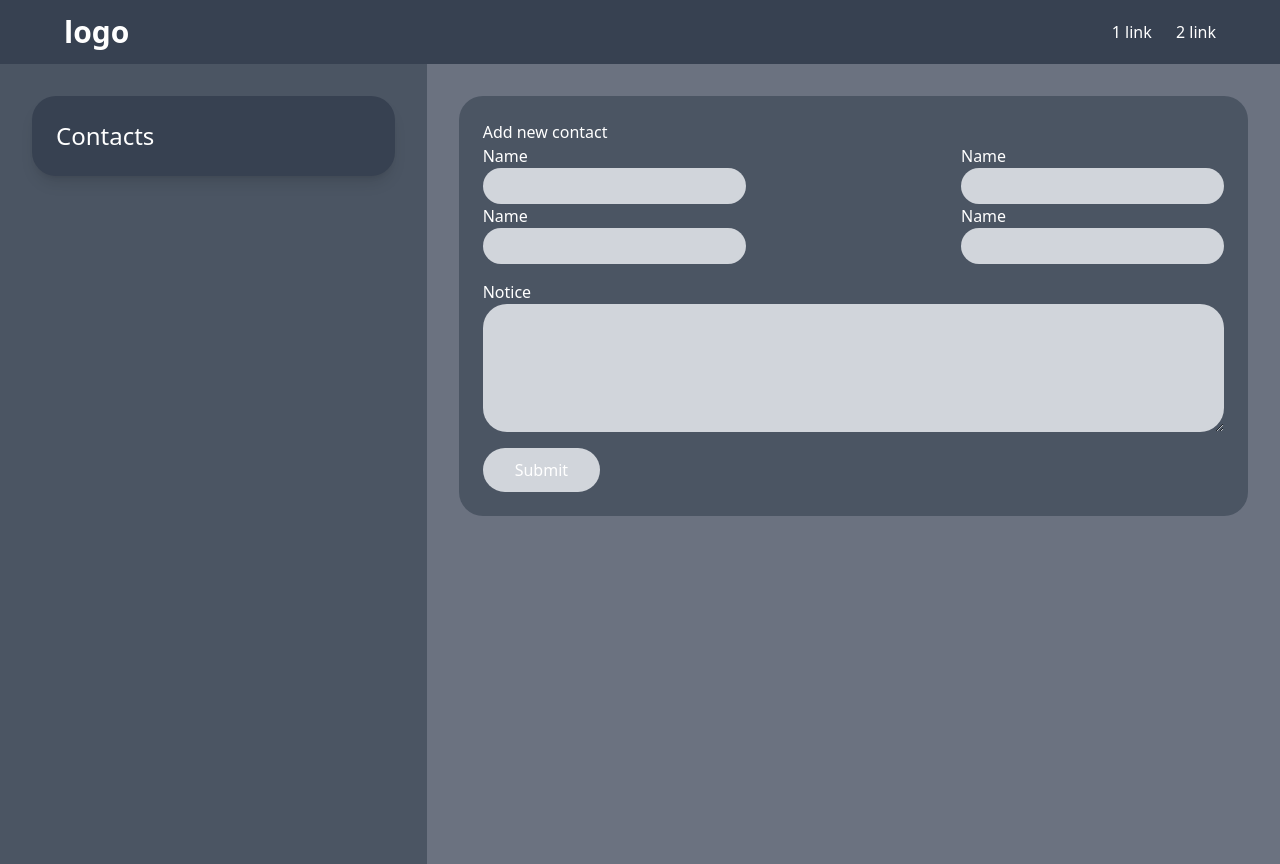
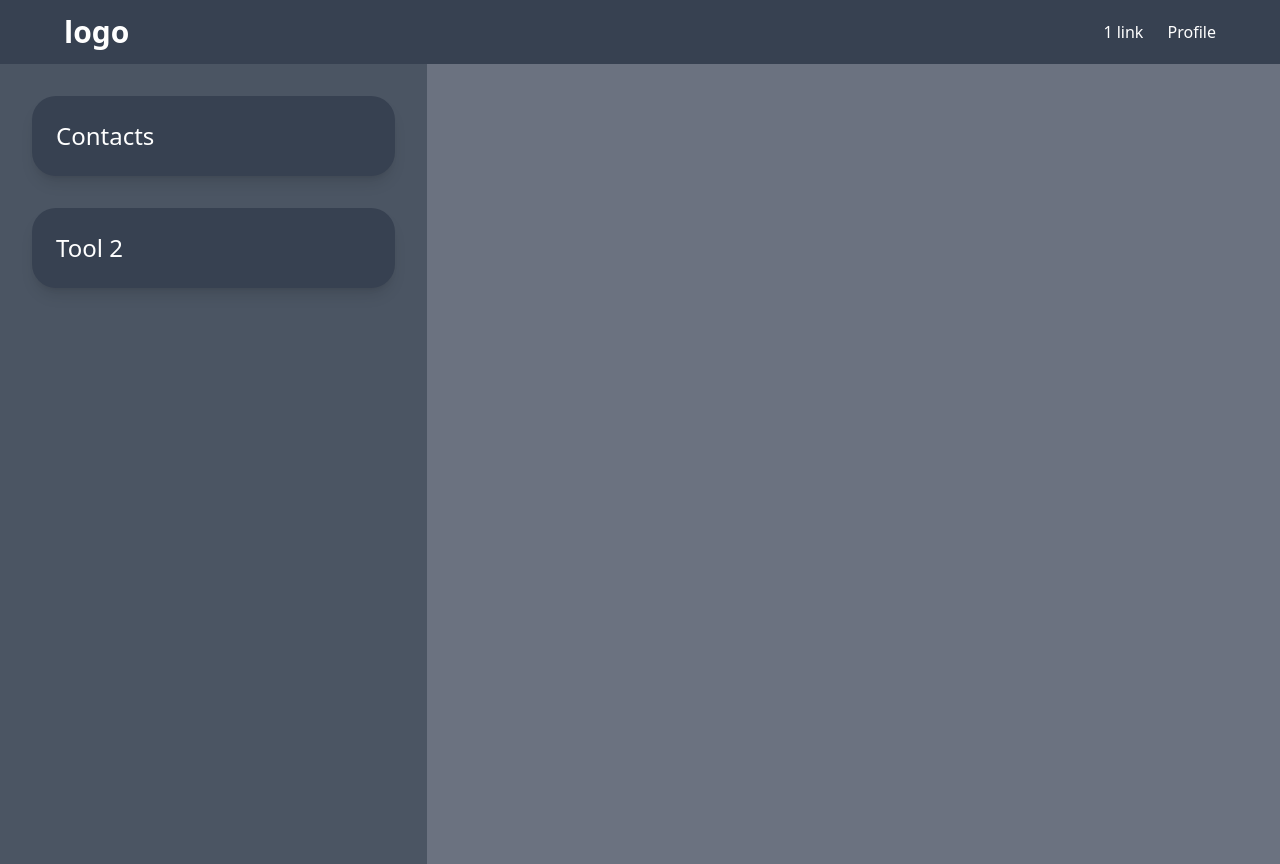
Before and after one commit to chikundant/Contacts, a Flask app: page / in a window 1280 px wide. Run offline with Flask 2, Linux system fonts and the light colour scheme.

```diff
--- a/project/models.py
+++ b/project/models.py
@@ -8,9 +8,9 @@ Base = declarative_base()
 class Contact(UserMixin, Base):
     __tablename__ = 'contacts'
 
-    id = Column(Integer, primary_key=True)
+    id = Column(Integer, primary_key=True, autoincrement=True)
     name = Column(String(50))
     surname = Column(String(50))
-    email = Column(String(50), unique=True)
+    email = Column(String(50))
     number = Column(String(50), unique=True)
     notice = Column(String(200))
--- a/project/routes/main.py
+++ b/project/routes/main.py
@@ -5,4 +5,4 @@ main = Blueprint('main', __name__)
 
 @main.route('/')
 def index():
-    return render_template('main.html')
+    return render_template('index.html')
--- a/project/static/css/style.css
+++ b/project/static/css/style.css
@@ -551,38 +551,21 @@ video {
   position: static;
 }
 
-.fixed {
-  position: fixed;
-}
-
-.absolute {
-  position: absolute;
-}
-
-.z-10 {
-  z-index: 10;
-}
-
-.m-8 {
-  margin: 2rem;
-}
-
-.mx-auto {
-  margin-left: auto;
-  margin-right: auto;
-}
-
 .my-4 {
   margin-top: 1rem;
   margin-bottom: 1rem;
 }
 
-.mb-4 {
-  margin-bottom: 1rem;
+.mb-8 {
+  margin-bottom: 2rem;
 }
 
-.mb-8 {
-  margin-bottom: 2rem;
+.mt-4 {
+  margin-top: 1rem;
+}
+
+.ml-6 {
+  margin-left: 1.5rem;
 }
 
 .block {
@@ -597,64 +580,28 @@ video {
   display: grid;
 }
 
-.h-screen {
-  height: 100vh;
-}
-
-.h-5 {
-  height: 1.25rem;
-}
-
-.h-10 {
-  height: 2.5rem;
-}
-
-.h-40 {
-  height: 10rem;
-}
-
-.h-20 {
-  height: 5rem;
+.hidden {
+  display: none;
 }
 
 .h-16 {
   height: 4rem;
 }
 
-.h-full {
-  height: 100%;
-}
-
 .h-24 {
   height: 6rem;
 }
 
-.h-28 {
-  height: 7rem;
-}
-
-.h-36 {
-  height: 9rem;
-}
-
-.h-12 {
-  height: 3rem;
+.h-32 {
+  height: 8rem;
 }
 
 .h-9 {
   height: 2.25rem;
 }
 
-.h-32 {
-  height: 8rem;
-}
-
-.w-full {
-  width: 100%;
-}
-
-.w-48 {
-  width: 12rem;
+.h-screen {
+  height: 100vh;
 }
 
 .w-1\/3 {
@@ -665,20 +612,22 @@ video {
   width: 66.666667%;
 }
 
-.w-1 {
-  width: 0.25rem;
+.w-40 {
+  width: 10rem;
 }
 
-.w-8 {
-  width: 2rem;
-}
-
-.w-24 {
-  width: 6rem;
+.w-full {
+  width: 100%;
 }
 
 .cursor-pointer {
   cursor: pointer;
+}
+
+.select-none {
+  -webkit-user-select: none;
+     -moz-user-select: none;
+          user-select: none;
 }
 
 .flex-col {
@@ -693,16 +642,8 @@ video {
   align-items: center;
 }
 
-.justify-center {
-  justify-content: center;
-}
-
 .justify-between {
   justify-content: space-between;
-}
-
-.justify-evenly {
-  justify-content: space-evenly;
 }
 
 .space-x-5 > :not([hidden]) ~ :not([hidden]) {
@@ -711,21 +652,13 @@ video {
   margin-left: calc(1.25rem * calc(1 - var(--tw-space-x-reverse)));
 }
 
-.overflow-scroll {
-  overflow: scroll;
-}
-
 .rounded-3xl {
   border-radius: 1.5rem;
 }
 
-.rounded-bl-3xl {
-  border-bottom-left-radius: 1.5rem;
-}
-
-.bg-slate-200 {
+.bg-gray-300 {
   --tw-bg-opacity: 1;
-  background-color: rgb(226 232 240 / var(--tw-bg-opacity));
+  background-color: rgb(209 213 219 / var(--tw-bg-opacity));
 }
 
 .bg-gray-500 {
@@ -733,24 +666,9 @@ video {
   background-color: rgb(107 114 128 / var(--tw-bg-opacity));
 }
 
-.bg-slate-500 {
+.bg-gray-600 {
   --tw-bg-opacity: 1;
-  background-color: rgb(100 116 139 / var(--tw-bg-opacity));
-}
-
-.bg-slate-600 {
-  --tw-bg-opacity: 1;
-  background-color: rgb(71 85 105 / var(--tw-bg-opacity));
-}
-
-.bg-slate-400 {
-  --tw-bg-opacity: 1;
-  background-color: rgb(148 163 184 / var(--tw-bg-opacity));
-}
-
-.bg-slate-800 {
-  --tw-bg-opacity: 1;
-  background-color: rgb(30 41 59 / var(--tw-bg-opacity));
+  background-color: rgb(75 85 99 / var(--tw-bg-opacity));
 }
 
 .bg-gray-700 {
@@ -758,33 +676,9 @@ video {
   background-color: rgb(55 65 81 / var(--tw-bg-opacity));
 }
 
-.bg-gray-600 {
+.bg-slate-500 {
   --tw-bg-opacity: 1;
-  background-color: rgb(75 85 99 / var(--tw-bg-opacity));
-}
-
-.bg-gray-400 {
-  --tw-bg-opacity: 1;
-  background-color: rgb(156 163 175 / var(--tw-bg-opacity));
-}
-
-.bg-gray-200 {
-  --tw-bg-opacity: 1;
-  background-color: rgb(229 231 235 / var(--tw-bg-opacity));
-}
-
-.bg-gray-300 {
-  --tw-bg-opacity: 1;
-  background-color: rgb(209 213 219 / var(--tw-bg-opacity));
-}
-
-.bg-gray-800 {
-  --tw-bg-opacity: 1;
-  background-color: rgb(31 41 55 / var(--tw-bg-opacity));
-}
-
-.p-8 {
-  padding: 2rem;
+  background-color: rgb(100 116 139 / var(--tw-bg-opacity));
 }
 
 .p-4 {
@@ -795,9 +689,8 @@ video {
   padding: 1.5rem;
 }
 
-.px-8 {
-  padding-left: 2rem;
-  padding-right: 2rem;
+.p-8 {
+  padding: 2rem;
 }
 
 .px-16 {
@@ -810,9 +703,14 @@ video {
   padding-right: 1rem;
 }
 
-.py-4 {
-  padding-top: 1rem;
-  padding-bottom: 1rem;
+.px-6 {
+  padding-left: 1.5rem;
+  padding-right: 1.5rem;
+}
+
+.px-8 {
+  padding-left: 2rem;
+  padding-right: 2rem;
 }
 
 .py-2 {
@@ -825,9 +723,12 @@ video {
   padding-bottom: 0.625rem;
 }
 
-.text-3xl {
-  font-size: 1.875rem;
-  line-height: 2.25rem;
+.pl-3 {
+  padding-left: 0.75rem;
+}
+
+.text-center {
+  text-align: center;
 }
 
 .text-2xl {
@@ -835,13 +736,18 @@ video {
   line-height: 2rem;
 }
 
-.text-sm {
-  font-size: 0.875rem;
-  line-height: 1.25rem;
+.text-3xl {
+  font-size: 1.875rem;
+  line-height: 2.25rem;
 }
 
 .font-bold {
   font-weight: 700;
+}
+
+.text-black {
+  --tw-text-opacity: 1;
+  color: rgb(0 0 0 / var(--tw-text-opacity));
 }
 
 .text-white {
@@ -849,13 +755,18 @@ video {
   color: rgb(255 255 255 / var(--tw-text-opacity));
 }
 
-.text-black {
-  --tw-text-opacity: 1;
-  color: rgb(0 0 0 / var(--tw-text-opacity));
-}
-
 .shadow-lg {
   --tw-shadow: 0 10px 15px -3px rgb(0 0 0 / 0.1), 0 4px 6px -4px rgb(0 0 0 / 0.1);
   --tw-shadow-colored: 0 10px 15px -3px var(--tw-shadow-color), 0 4px 6px -4px var(--tw-shadow-color);
   box-shadow: var(--tw-ring-offset-shadow, 0 0 #0000), var(--tw-ring-shadow, 0 0 #0000), var(--tw-shadow);
 }
+
+.hover\:bg-gray-400:hover {
+  --tw-bg-opacity: 1;
+  background-color: rgb(156 163 175 / var(--tw-bg-opacity));
+}
+
+.hover\:bg-gray-800:hover {
+  --tw-bg-opacity: 1;
+  background-color: rgb(31 41 55 / var(--tw-bg-opacity));
+}
--- /dev/null
+++ b/project/static/js/tools.js
@@ -0,0 +1,8 @@
+window.onload = function(){
+    let contact_button = document.getElementsByClassName('contact')[0]
+    let contact_menu = document.getElementsByClassName('contacs_menu')[0]
+
+     contact_button.addEventListener('click', function(){
+        contact_menu.classList.toggle('hidden')
+     })
+}
--- /dev/null
+++ b/project/templates/_tools.html
@@ -0,0 +1,19 @@
+<script src="/static/js/tools.js"></script>
+<aside class="w-1/3 bg-gray-600 h-screen flex flex-col p-8 select-none">
+    <ul class="">
+        <li class="">
+            <h1 class="contact text-2xl contacs w-full container flex w-full bg-gray-700 p-6 rounded-3xl mb-8 shadow-lg cursor-pointer hover:bg-gray-800 ">Сontacts</h1>
+            <ul class="contacs_menu w-full hidden">
+                <li class="mb-8 ml-6"><a href="{{url_for('contacts.add_contact')}}" class="shadow-lg bg-gray-700 block p-4 rounded-3xl hover:bg-gray-800" >Explore</a></li>
+                <li class="mb-8 ml-6"><a href="{{url_for('contacts.add_contact')}}" class="shadow-lg bg-gray-700 block p-4 rounded-3xl hover:bg-gray-800" >Find</a></li>
+            </ul>
+        </li>
+        <li class="">
+            <h1 class="text-2xl contacs w-full container flex w-full bg-gray-700 p-6 rounded-3xl mb-8 shadow-lg cursor-pointer hover:bg-gray-800 ">Tool 2</h1>
+            <ul class="w-full hidden">
+                <li class="mb-8 ml-6"><a href="{{url_for('contacts.add_contact')}}" class="shadow-lg bg-gray-700 block p-4 rounded-3xl hover:bg-gray-800" >Explore</a></li>
+                <li class="mb-8 ml-6"><a href="{{url_for('contacts.add_contact')}}" class="shadow-lg bg-gray-700 block p-4 rounded-3xl hover:bg-gray-800" >Add</a></li>
+            </ul>
+        </li>
+    </ul>
+</aside>
--- a/project/templates/header.html
+++ b/project/templates/header.html
@@ -5,6 +5,6 @@
     </div>
     <div class="space-x-5">
         <a href="">1 link</a>
-        <a href="">2 link</a>
+        <a href="">Profile</a>
     </div>
 </header>
--- a/project/templates/index.html
+++ b/project/templates/index.html
@@ -1,11 +1,16 @@
 {% extends 'base.html' %}
 
 {% block header %}
-    <header>
-        {% include 'header.html' %}
-    </header>
+
+    {% include 'header.html' %}
+
 {% endblock %}
 
 {% block content %}
-index
+<div class="flex">
+    {% include '_tools.html'%}
+    <aside class="w-2/3 bg-gray-500 h-screen p-8 flex flex-col">
+
+    </aside>
+</div>
 {% endblock %}
--- a/project/templates/main.html
+++ /dev/null
@@ -1,50 +0,0 @@
-{% extends 'base.html' %}
-
-{% block header %}
-
-    {% include 'header.html' %}
-
-{% endblock %}
-
-{% block content %}
-<div class="flex">
-    <aside class="w-1/3 bg-gray-600 h-screen flex flex-col p-8">
-        <a href="" class="container flex w-full bg-gray-700 p-6 rounded-3xl mb-8 shadow-lg hover:bg-gray-800">
-            <div>
-                <h1 class="text-2xl">Сontacts</h1>
-            </div>
-        </a>
-    </aside>
-    <aside class="w-2/3 bg-gray-500 h-screen p-8 flex flex-col">
-            <form action="" class=" bg-gray-600 rounded-3xl p-6">
-                <h1 class="text-4xl">Add new contact</h1>
-                <div class="container flex flex-wrap items-center justify-between w-full">
-                    <p class="grid">
-                        <label for="">Name</label>
-                        <input type="text" name="" id="" class="rounded-3xl bg-gray-300 h-9 px-4 text-black">
-                    </p>
-                    <p class="grid">
-                        <label for="">Name</label>
-                        <input type="text" name="" id="" class="rounded-3xl bg-gray-300 h-9 px-4" text-black>
-                    </p>
-                    <p class="grid">
-                        <label for="">Name</label>
-                        <input type="text" name="" id="" class="rounded-3xl bg-gray-300 h-9 px-4 text-black">
-                    </p>
-                    <p class="grid">
-                        <label for="">Name</label>
-                        <input type="text" name="" id="" class="rounded-3xl bg-gray-300 h-9 px-4 text-black">
-                    </p>
-                </div>
-                <div class="my-4">
-                    <p class="grid">
-                        <label for="">Notice</label>
-                        <textarea class="rounded-3xl h-24 bg-gray-300 h-32 p-6 text-black" ></textarea>
-                    </p>
-                </div>
-                <input type="submit" name="" id="" class="block px-8 py-2.5 mt-4 bg-gray-300 rounded-3xl cursor-pointer hover:bg-gray-400 ">
-
-            </form>
-    </aside>
-</div>
-{% endblock %}
```
Also changed, not shown: project/__init__.py (+4 -3 lines), project/forms/add_contacts_forms.py (added, +12 -0 lines), project/routes/contacts.py (added, +34 -0 lines), project/templates/add_contact.html (added, +44 -0 lines).
